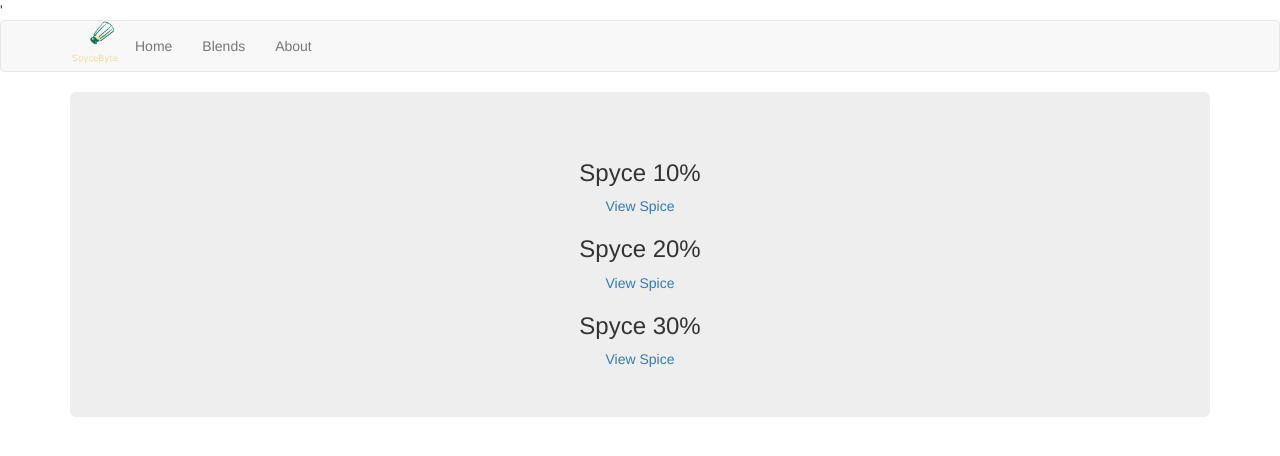
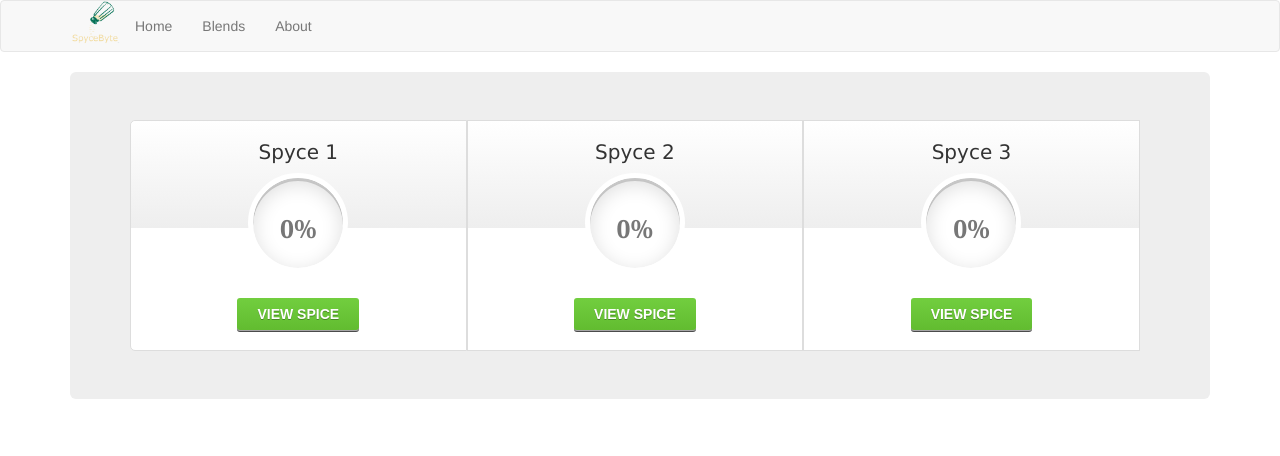
Before and after one commit to Terrillc13/SpyceByte, a Flask app: page / in a window 1280 px wide. Shown: the top 456 px of the page. Run offline with Flask 2, Linux system fonts and the light colour scheme; some libraries are stand-ins or nearby versions.

Commit message:
Added local CSS file.

```diff
--- /dev/null
+++ b/static/CSS/main.css
@@ -0,0 +1,178 @@
+body{
+
+}
+
+#spice-table {
+	margin: auto;
+	text-align: center;
+}
+
+#spice-table .spice {
+	font: 12px 'Lucida Sans', 'trebuchet MS', Arial, Helvetica;
+	text-shadow: 0 1px rgba(255,255,255,.8);
+	background: #fff;
+	border: 1px solid #ddd;
+	color: #333;
+	padding: 20px;
+	width: 33%;
+	float: left;
+	position: relative;
+}
+
+#spice-table #most-popular {
+	z-index: 2;
+	top: -13px;
+	border-width: 3px;
+	padding: 30px 20px;
+	-moz-border-radius: 5px;
+	-webkit-border-radius: 5px;
+	border-radius: 5px;
+	-moz-box-shadow: 20px 0 10px -10px rgba(0, 0, 0, .15), -20px 0 10px -10px rgba(0, 0, 0, .15);
+	-webkit-box-shadow: 20px 0 10px -10px rgba(0, 0, 0, .15), -20px 0 10px -10px rgba(0, 0, 0, .15);
+	box-shadow: 20px 0 10px -10px rgba(0, 0, 0, .15), -20px 0 10px -10px rgba(0, 0, 0, .15);
+}
+
+#spice-table .spice:nth-child(1) {
+	-moz-border-radius: 5px 0 0 5px;
+	-webkit-border-radius: 5px 0 0 5px;
+	border-radius: 5px 0 0 5px;
+}
+
+#spice-table .spice:nth-child(4) {
+	-moz-border-radius: 0 5px 5px 0;
+	-webkit-border-radius: 0 5px 5px 0;
+	border-radius: 0 5px 5px 0;
+}
+
+/* --------------- */
+
+#spice-table h3 {
+	font-size: 20px;
+	font-weight: normal;
+	padding: 20px;
+	margin: -20px -20px 50px -20px;
+	background-color: #eee;
+	background-image: -moz-linear-gradient(#fff,#eee);
+	background-image: -webkit-gradient(linear, left top, left bottom, from(#fff), to(#eee));
+	background-image: -webkit-linear-gradient(#fff, #eee);
+	background-image: -o-linear-gradient(#fff, #eee);
+	background-image: -ms-linear-gradient(#fff, #eee);
+	background-image: linear-gradient(#fff, #eee);
+}
+
+#spice-table #most-popular h3 {
+	background-color: #ddd;
+	background-image: -moz-linear-gradient(#eee,#ddd);
+	background-image: -webkit-gradient(linear, left top, left bottom, from(#eee), to(#ddd));
+	background-image: -webkit-linear-gradient(#eee, #ddd);
+	background-image: -o-linear-gradient(#eee, #ddd);
+	background-image: -ms-linear-gradient(#eee, #ddd);
+	background-image: linear-gradient(#eee, #ddd);
+	margin-top: -30px;
+	padding-top: 30px;
+	-moz-border-radius: 5px 5px 0 0;
+	-webkit-border-radius: 5px 5px 0 0;
+	border-radius: 5px 5px 0 0;
+}
+
+#spice-table .spice:nth-child(1) h3 {
+	-moz-border-radius: 5px 0 0 0;
+	-webkit-border-radius: 5px 0 0 0;
+	border-radius: 5px 0 0 0;
+}
+
+#spice-table .spice:nth-child(4) h3 {
+	-moz-border-radius: 0 5px 0 0;
+	-webkit-border-radius: 0 5px 0 0;
+	border-radius: 0 5px 0 0;
+}
+
+#spice-table h3 span {
+	display: block;
+	font: bold 25px/100px Georgia, Serif;
+	color: #777;
+	background: #fff;
+	border: 5px solid #fff;
+	height: 100px;
+	width: 100px;
+	margin: 10px auto -65px;
+	-moz-border-radius: 100px;
+	-webkit-border-radius: 100px;
+	border-radius: 100px;
+	-moz-box-shadow: 0 5px 20px #ddd inset, 0 3px 0 #999 inset;
+	-webkit-box-shadow: 0 5px 20px #ddd inset, 0 3px 0 #999 inset;
+	box-shadow: 0 5px 20px #ddd inset, 0 3px 0 #999 inset;
+}
+
+/* --------------- */
+
+#spice-table ul {
+	margin: 20px 0 0 0;
+	padding: 0;
+	list-style: none;
+}
+
+#spice-table li {
+	border-top: 1px solid #ddd;
+	padding: 10px 0;
+}
+
+/* --------------- */
+
+#spice-table .view_spice {
+	position: relative;
+	padding: 8px 20px;
+	margin: 20px 0 0 0;
+	color: #fff;
+	font: bold 14px Arial, Helvetica;
+	text-transform: uppercase;
+	text-decoration: none;
+	display: inline-block;
+	background-color: #72ce3f;
+	background-image: -moz-linear-gradient(#72ce3f, #62bc30);
+	background-image: -webkit-gradient(linear, left top, left bottom, from(#72ce3f), to(#62bc30));
+	background-image: -webkit-linear-gradient(#72ce3f, #62bc30);
+	background-image: -o-linear-gradient(#72ce3f, #62bc30);
+	background-image: -ms-linear-gradient(#72ce3f, #62bc30);
+	background-image: linear-gradient(#72ce3f, #62bc30);
+	-moz-border-radius: 3px;
+	-webkit-border-radius: 3px;
+	border-radius: 3px;
+	text-shadow: 0 1px 0 rgba(0,0,0,.3);
+	-moz-box-shadow: 0 1px 0 rgba(255, 255, 255, .5), 0 2px 0 rgba(0, 0, 0, .7);
+	-webkit-box-shadow: 0 1px 0 rgba(255, 255, 255, .5), 0 2px 0 rgba(0, 0, 0, .7);
+	box-shadow: 0 1px 0 rgba(255, 255, 255, .5), 0 2px 0 rgba(0, 0, 0, .7);
+}
+
+#spice-table .view_spice:hover {
+	background-color: #62bc30;
+	background-image: -moz-linear-gradient(#62bc30, #72ce3f);
+	background-image: -webkit-gradient(linear, left top, left bottom, from(#62bc30), to(#72ce3f));
+	background-image: -webkit-linear-gradient(#62bc30, #72ce3f);
+	background-image: -o-linear-gradient(#62bc30, #72ce3f);
+	background-image: -ms-linear-gradient(#62bc30, #72ce3f);
+	background-image: linear-gradient(#62bc30, #72ce3f);
+}
+
+#spice-table .view_spice:active, #spice-table .view_spice:focus {
+	background: #62bc30;
+	top: 2px;
+	-moz-box-shadow: 0 0 3px rgba(0, 0, 0, .7) inset;
+	-webkit-box-shadow: 0 0 3px rgba(0, 0, 0, .7) inset;
+	box-shadow: 0 0 3px rgba(0, 0, 0, .7) inset;
+}
+
+/* --------------- */
+
+.clear:before, .clear:after {
+  content:"";
+  display:table
+}
+
+.clear:after {
+  clear:both
+}
+
+.clear {
+  zoom:1
+}
--- a/templates/layout.html
+++ b/templates/layout.html
@@ -4,9 +4,7 @@
     <meta charset="utf-8">
     <title>SpyceByte</title>
     <link rel="stylesheet" href="https://maxcdn.bootstrapcdn.com/bootstrap/3.3.7/css/bootstrap.min.css">
-    '
-    <link rel="stylesheet" href="https://maxcdn.bootstrapcdn.com/bootstrap/3.3.7/css/bootstrap.min.css">
-
+    <link rel="stylesheet" href="{{ url_for('static', filename='css/main.css') }}">
 </head>
 <body>
 {% include 'includes/_navbar.html' %}
```
